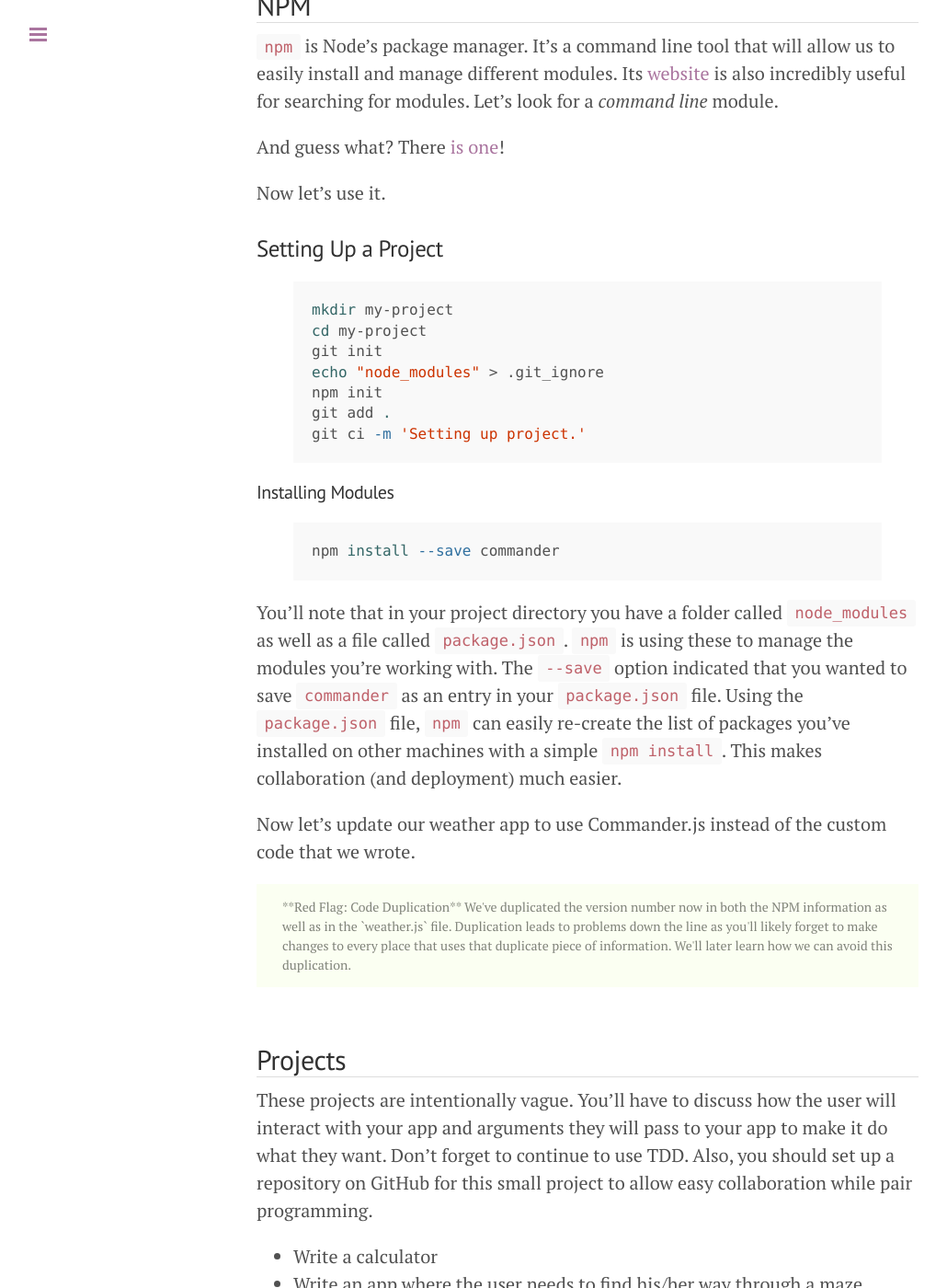
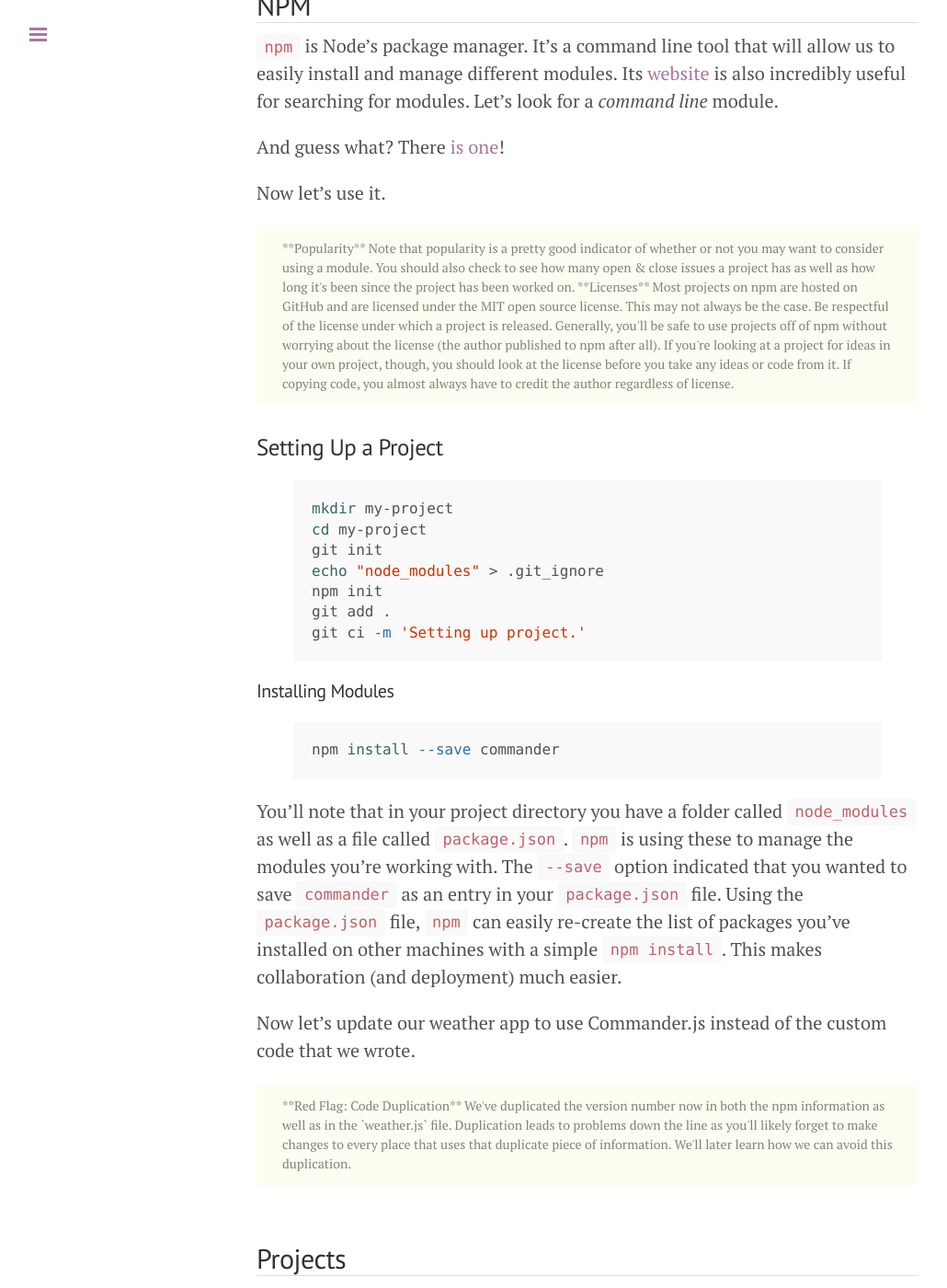
Before and after one commit to wbyoung/jsi, a Jekyll site: the page built from _posts/00-01-04-modules.md, in a window 1280 px wide and 1400 px high, scrolled down 7951 px. Shown: the whole window at 92% size, without its empty margins (1-1031 px from the left). Built offline with Jekyll 4.4.1, drawn with Linux system fonts in a browser that asks for light colours; nearby versions of some CDN libraries; Markdown is read by kramdown in place of the engine named in the settings.

Commit message:
Added notes for using modules from npm.

```diff
--- a/_posts/00-01-04-modules.md
+++ b/_posts/00-01-04-modules.md
@@ -333,6 +333,27 @@ And guess what? There [is one][commander]!
 
 Now let's use it.
 
+<aside>
+**Popularity**
+
+Note that popularity is a pretty good indicator of whether or not you may want
+to consider using a module. You should also check to see how many open &amp;
+close issues a project has as well as how long it's been since the project has
+been worked on.
+
+**Licenses**
+
+Most projects on npm are hosted on GitHub and are licensed under the MIT open
+source license. This may not always be the case. Be respectful of the license
+under which a project is released. Generally, you'll be safe to use projects
+off of npm without worrying about the license (the author published to npm
+after all). If you're looking at a project for ideas in your own project,
+though, you should look at the license before you take any ideas or code from
+it. If copying code, you almost always have to credit the author regardless of
+license.
+</aside>
+
+
 ### Setting Up a Project
 
 {% highlight bash %}
@@ -365,7 +386,7 @@ that we wrote.
 <aside>
 **Red Flag: Code Duplication**
 
-We've duplicated the version number now in both the NPM information as well as
+We've duplicated the version number now in both the npm information as well as
 in the `weather.js` file. Duplication leads to problems down the line as
 you'll likely forget to make changes to every place that uses that duplicate
 piece of information. We'll later learn how we can avoid this duplication.
```
